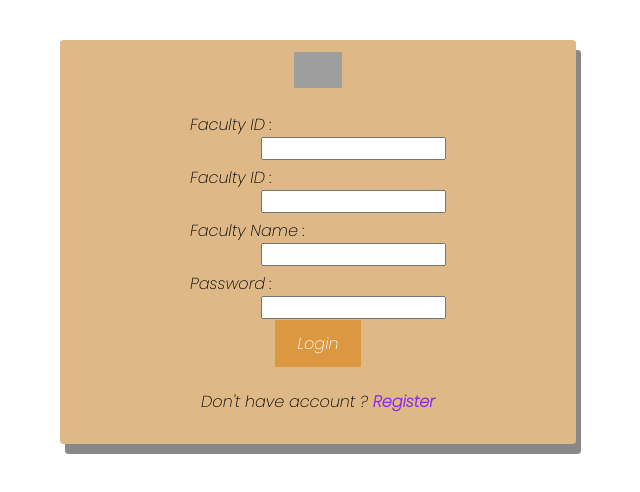
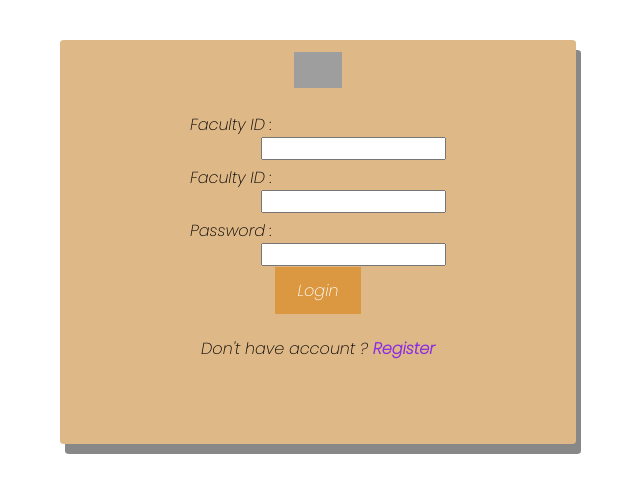
Before and after one commit to Nikhil-GGoyal/Minor-Client, a React (Create React App) app: page / in a window 1280 px wide. Shown: the top 492 px of the page, without its empty margins (322-962 px from the left). Built offline with nearby package versions, Linux system fonts and the light colour scheme; grey boxes are pictures that could not be loaded.

Commit message:
done changes

```diff
--- a/src/components/login/Login.jsx
+++ b/src/components/login/Login.jsx
@@ -12,10 +12,7 @@ function Login() {
                     <label>Faculty ID : </label>
                     <input className="Login-input" type="text" name="" id="" />
                 </div>
-                <div className="L-I-div">
-                    <label>Faculty Name : </label>
-                    <input className="Login-input" type="text" name="" id="" />
-                </div>
+
                 <div className="L-I-div">
                     <label>Password : </label>
                     <input className="Login-input" type="text" name="" id="" />
```
